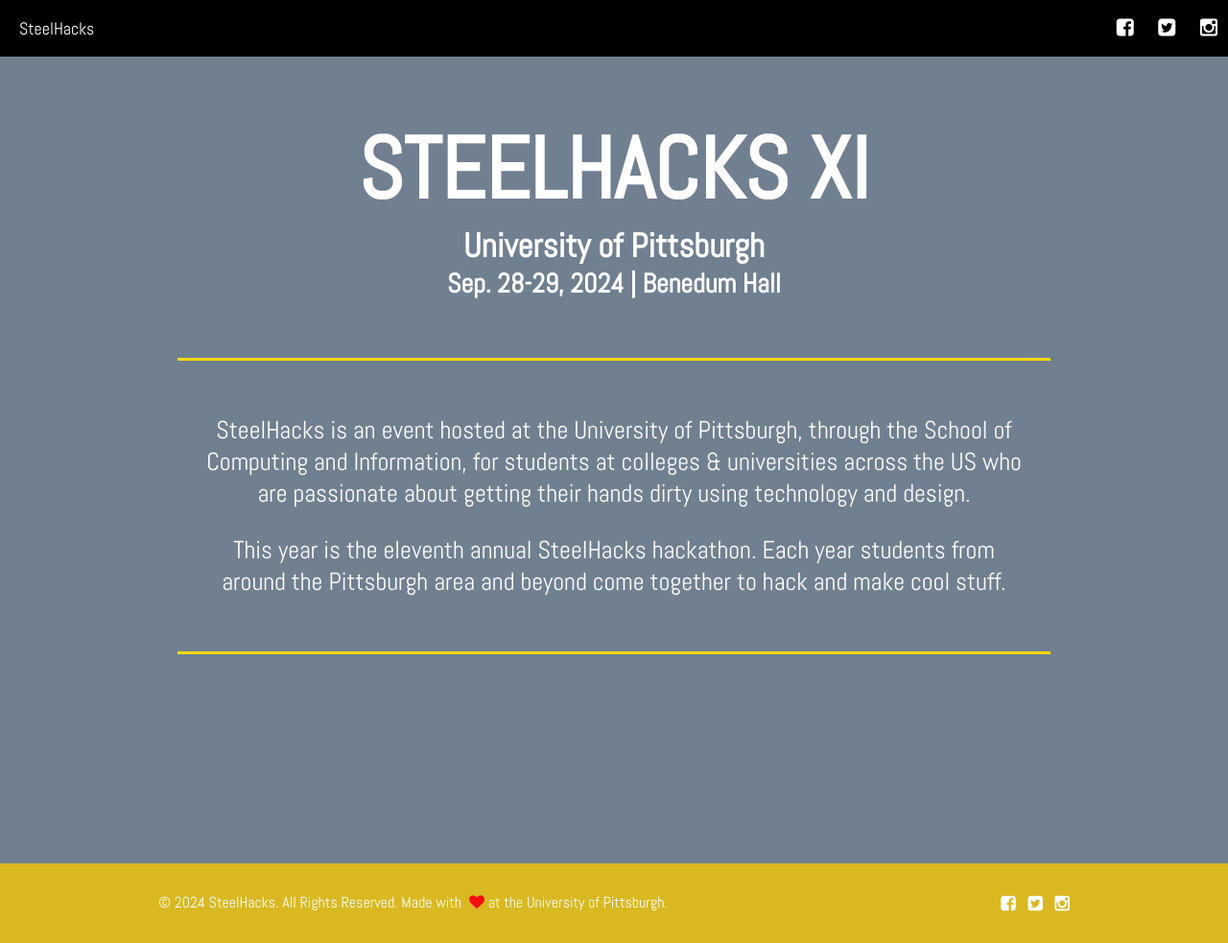
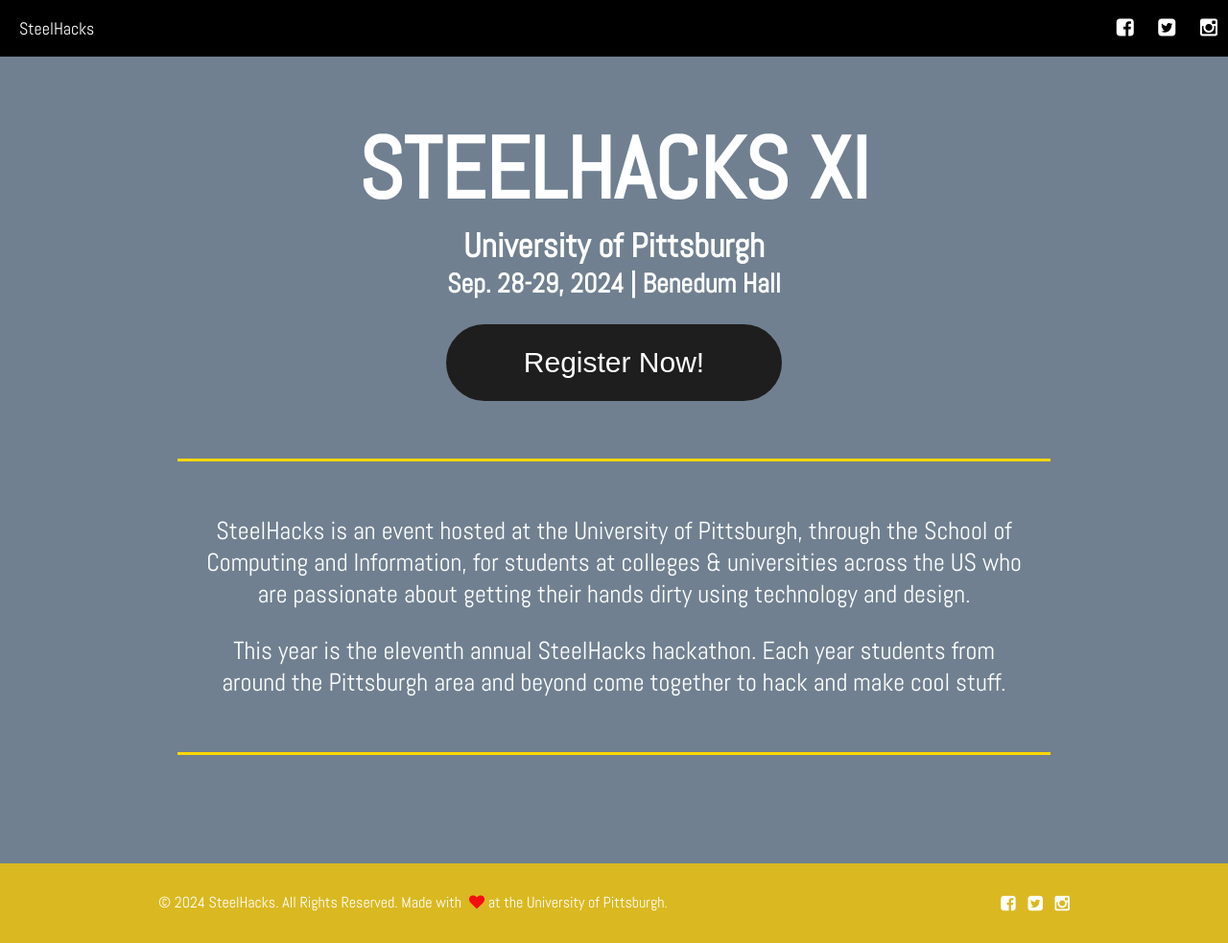
Before and after one commit to SteelHeads/steelhacks.com, a Jekyll site: the page built from index.html, in a window 1280 px wide. Shown: the whole page at 96% size. Built offline with Jekyll 4.4.1, drawn with Linux system fonts in a browser that asks for light colours.

Commit message:
Added registration button with new form

```diff
--- a/_sass/_page.scss
+++ b/_sass/_page.scss
@@ -389,15 +389,17 @@
 }
 
 #registration-button {
+  margin-top: 25px;
   background-color: rgb(30, 30, 30);
   border-radius: 40px;
   color: white;
   height: 80px;
   width: 350px;
   border: 3px solid rgb(30, 30, 30);
+  font-size: 30px;
 }
 #registration-button:hover {
-  background-color: white;
+  background-color: slategray;
   color: black;
 }
 
--- a/index.html
+++ b/index.html
@@ -32,6 +32,9 @@
         <div id="location">
           <h2>University of Pittsburgh</h2>
           <h3>Sep. 28-29, 2024 | Benedum Hall</h3>
+          <form target="_blank" action="https://docs.google.com/forms/d/e/1FAIpQLSd8k22PUxmv4Mnzfd1vdqHi8U5J4pcDBLzkBh65U3LZNkrDdw/viewform">
+            <button id="registration-button" class="fa-fw">Register Now!</button>
+          </form>
         </div>
 
         <div id="description-block" class="slice">
```
